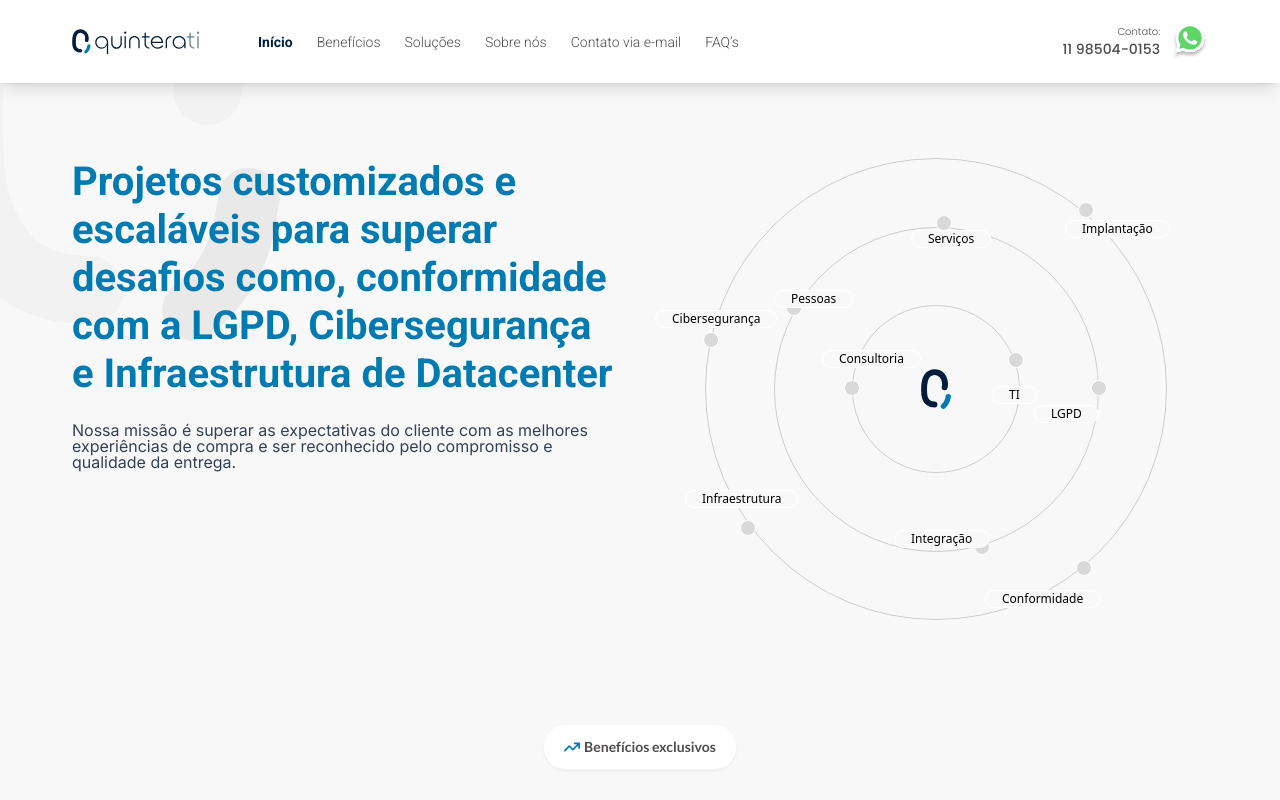
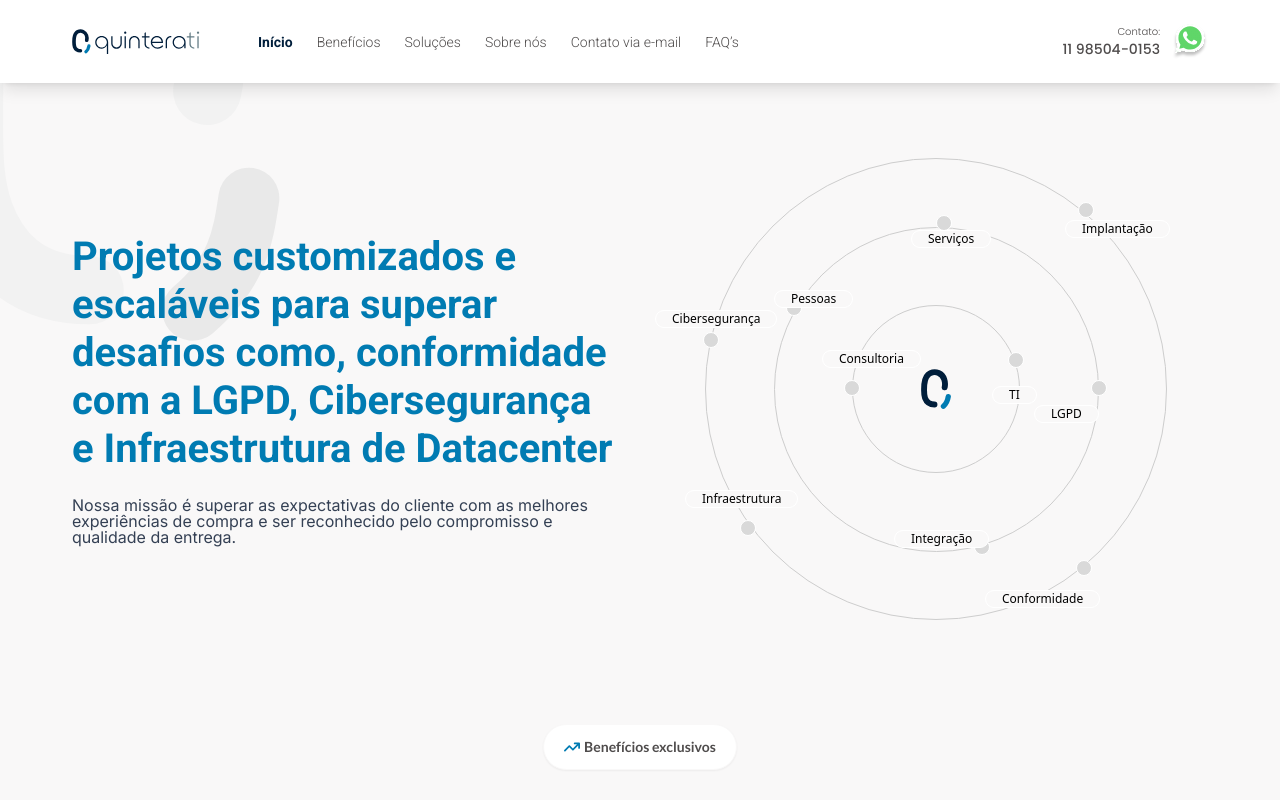
Before and after one commit to fernandoesposito/quinterati-web, a Next.js app: page /inicio in a window 1280 px wide. Shown: the top 800 px of the page. Built offline with nearby package versions, Linux system fonts and the light colour scheme.

Commit message:
Update page.tsx - orbit alignment

```diff
--- a/src/app/inicio/page.tsx
+++ b/src/app/inicio/page.tsx
@@ -90,7 +90,7 @@ export default function Intro() {
       <EmailModal isOpen={isOpen} setIsOpen={setIsOpen}/>
       <section className="w-screen bg-main lg:px-[4.5rem] md:px-10 px-6 md:pt-[calc(5rem+78px)] pt-[calc(50px+1.5rem)] flex flex-col max-md:pb-8 max-sm:-mb-8">
         <Image src={quintera_bg} alt="" className="absolute top-0 left-0 z-20 max-md:hidden"/>
-        <div className="md:grid md:grid-cols-2 gap-12 place-self-center"> {/*review gap-12 -> lower it?*/}
+        <div className="md:grid md:grid-cols-2 gap-12 place-self-center md:items-center"> {/*review gap-12 -> lower it?*/}
           {/* textos */}
           <div className="max-w-xl flex flex-col gap-6 place-items-center md:place-items-start">
             {/* <Highlight
```
